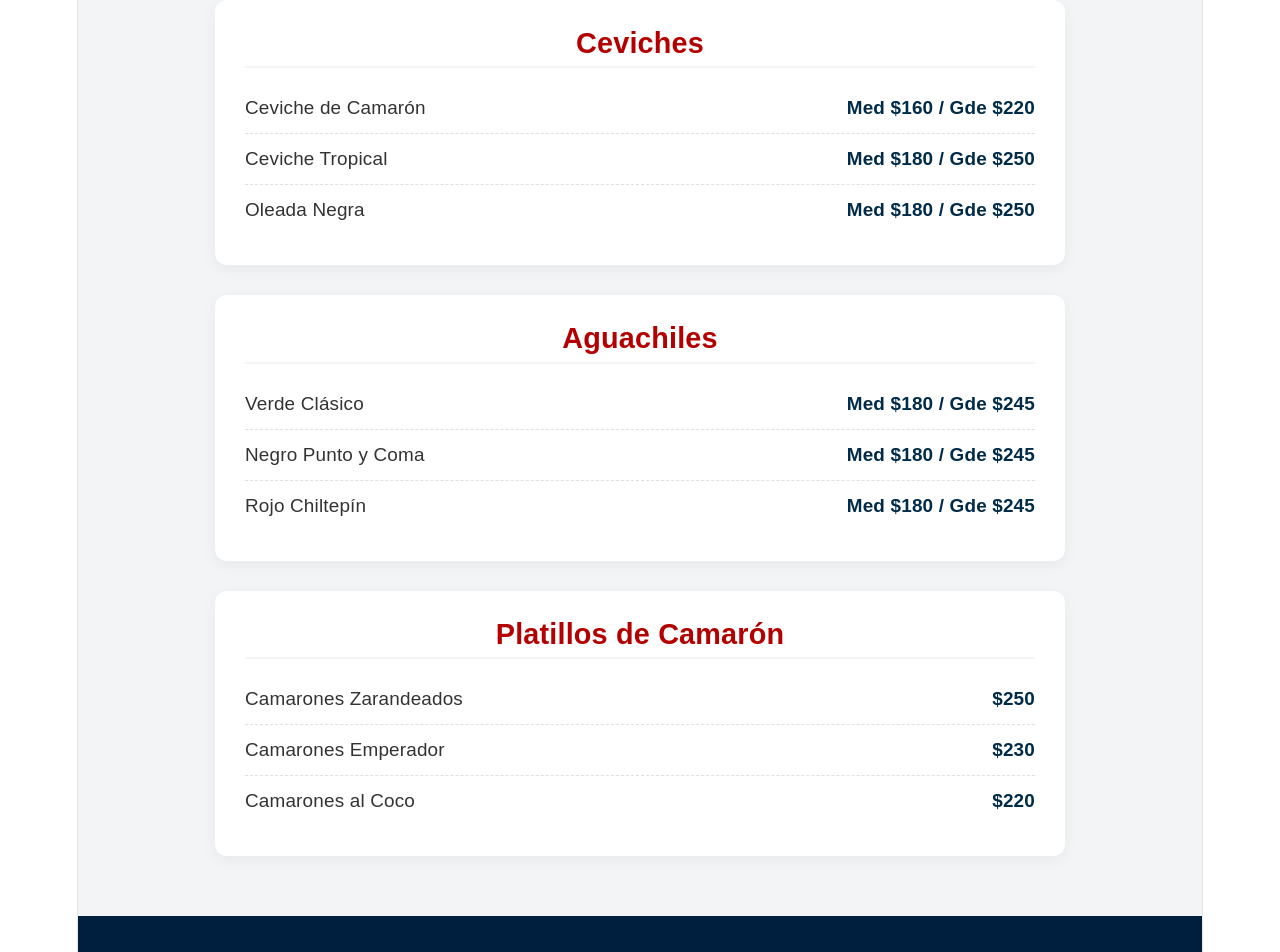
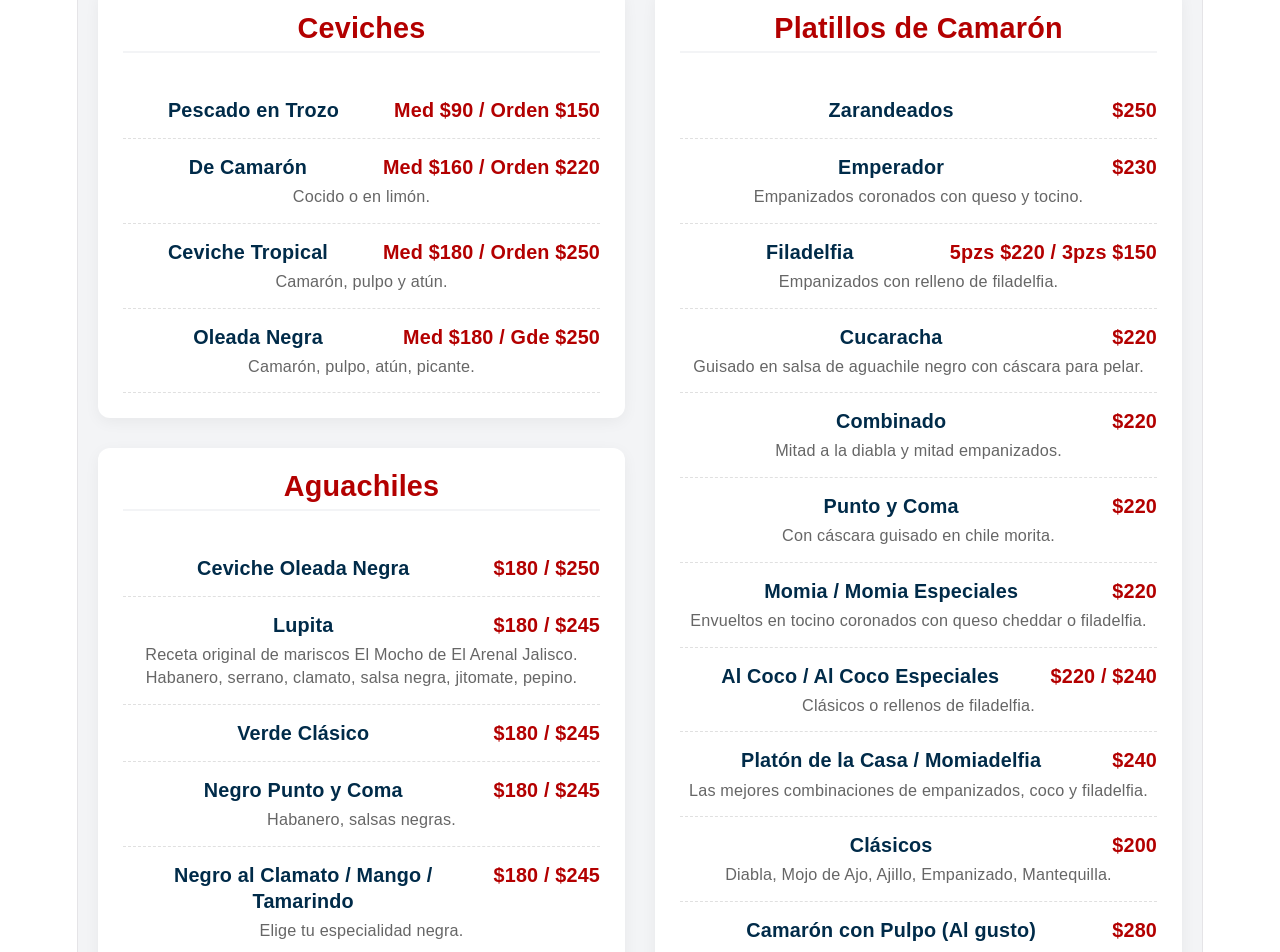
Before and after one commit to rodogonva-ops/punto-y-coma-web, a React (Vite) app: page / in a window 1280 px wide. Shown: the part 2080-3032 px from the top of the page. Built offline with nearby package versions, Linux system fonts and the light colour scheme.

Commit message:
super menu digital QR

```diff
--- a/src/components/Services.jsx
+++ b/src/components/Services.jsx
@@ -1,20 +1,31 @@
 import React from 'react';
 
+// Tarjetas visuales de hasta arriba
 const menuItems = [
   { id: 1, title: "Molcajetes Fríos y Calientes", img: "/molcajete.png", desc: "Camarón, pulpo, atún y mango bañados en nuestra salsa negra secreta." },
   { id: 2, title: "Cortes de Rib Eye", img: "/ribeye.png", desc: "300 gr de corte fino acompañado de complementos perfectos." },
   { id: 3, title: "Especialidades de Camarón", img: "/camarones.png", desc: "Empanizados, al coco, zarandeados o a la diabla. ¡Tú eliges!" }
 ];
 
+// Componente reutilizable para cada platillo (Mantiene el código limpio y profesional)
+const MenuItem = ({ name, price, desc }) => (
+  <li style={{ padding: '15px 0', borderBottom: '1px dashed #E0E0E0', display: 'flex', flexDirection: 'column', gap: '5px' }}>
+    <div style={{ display: 'flex', justifyContent: 'space-between', alignItems: 'flex-start' }}>
+      <span style={{ fontWeight: 'bold', color: '#002B49', flex: 1, paddingRight: '10px', fontSize: '1.1rem' }}>{name}</span>
+      <span style={{ fontWeight: 'bold', color: '#B30000', fontSize: '1.1rem', whiteSpace: 'nowrap' }}>{price}</span>
+    </div>
+    {desc && <span style={{ fontSize: '0.9rem', color: '#666', lineHeight: '1.4' }}>{desc}</span>}
+  </li>
+);
+
 function Services() {
   return (
     <section id="menu" style={{ backgroundColor: '#F3F4F6', padding: '60px 20px', fontFamily: 'sans-serif' }}>
 
+      {/* SECCIÓN VISUAL (Destacados) */}
       <div style={{ textAlign: 'center', marginBottom: '70px' }}>
         <h2 style={{ color: '#002B49', fontSize: '2.6rem', marginBottom: '10px', fontWeight: 'bold' }}>Nuestro Menú Destacado</h2>
-        <p style={{ color: '#555', fontSize: '1.1rem', marginBottom: '40px' }}>Especialidades preparadas al momento con ingredientes frescos.</p>
-
-        <div style={{ display: 'flex', flexWrap: 'wrap', justifyContent: 'center', gap: '30px' }}>
+        <div style={{ display: 'flex', flexWrap: 'wrap', justifyContent: 'center', gap: '30px', marginTop: '30px' }}>
           {menuItems.map(item => (
             <div key={item.id} style={{ backgroundColor: 'white', width: '320px', borderRadius: '15px', overflow: 'hidden', boxShadow: '0 6px 12px rgba(0,0,0,0.08)' }}>
               <img src={item.img} alt={item.title} style={{ width: '100%', height: '220px', objectFit: 'cover' }} />
@@ -27,36 +38,96 @@ function Services() {
         </div>
       </div>
 
+      {/* MENÚ DIGITAL (Optimizado para QR y Celulares) */}
       <div style={{ textAlign: 'center', marginBottom: '40px' }}>
-        <h2 style={{ color: '#002B49', fontSize: '2.6rem', margin: '0 0 10px 0', fontWeight: 'bold' }}>Nuestra Carta Completa</h2>
+        <h2 style={{ color: '#002B49', fontSize: '2.6rem', margin: '0 0 10px 0', fontWeight: 'bold' }}>Menú Digital</h2>
+        <p style={{ color: '#555', fontSize: '1.1rem', margin: '0' }}>Escanea, elige y pide directo a tu mesa o domicilio.</p>
       </div>
 
-      <div style={{ maxWidth: '850px', margin: '0 auto', display: 'flex', flexDirection: 'column', gap: '30px' }}>
-        <div style={{ backgroundColor: 'white', padding: '30px', borderRadius: '12px', boxShadow: '0 4px 15px rgba(0,0,0,0.05)' }}>
-          <h3 style={{ color: '#B30000', fontSize: '1.6rem', borderBottom: '2px solid #F3F4F6', paddingBottom: '10px', marginBottom: '15px', marginTop: 0, fontWeight: '700' }}>Ceviches</h3>
-          <ul style={{ listStyle: 'none', padding: 0, margin: 0, fontSize: '1.05rem', color: '#333' }}>
-            <li style={{ display: 'flex', justifyContent: 'space-between', padding: '12px 0', borderBottom: '1px dashed #E0E0E0' }}><span>Ceviche de Camarón</span><span style={{ fontWeight: 'bold', color: '#002B49' }}>Med $160 / Gde $220</span></li>
-            <li style={{ display: 'flex', justifyContent: 'space-between', padding: '12px 0', borderBottom: '1px dashed #E0E0E0' }}><span>Ceviche Tropical</span><span style={{ fontWeight: 'bold', color: '#002B49' }}>Med $180 / Gde $250</span></li>
-            <li style={{ display: 'flex', justifyContent: 'space-between', padding: '12px 0' }}><span>Oleada Negra</span><span style={{ fontWeight: 'bold', color: '#002B49' }}>Med $180 / Gde $250</span></li>
-          </ul>
+      {/* Contenedor Flex: En PC se ven 2 columnas, en celular 1 columna */}
+      <div style={{ maxWidth: '1100px', margin: '0 auto', display: 'flex', flexWrap: 'wrap', gap: '30px' }}>
+
+        {/* COLUMNA 1 */}
+        <div style={{ flex: '1 1 400px', display: 'flex', flexDirection: 'column', gap: '30px' }}>
+
+          {/* Ceviches */}
+          <div style={{ backgroundColor: 'white', padding: '25px', borderRadius: '12px', boxShadow: '0 4px 15px rgba(0,0,0,0.05)' }}>
+            <h3 style={{ color: '#B30000', fontSize: '1.6rem', borderBottom: '2px solid #F3F4F6', paddingBottom: '10px', marginTop: 0 }}>Ceviches</h3>
+            <ul style={{ listStyle: 'none', padding: 0, margin: 0 }}>
+              <MenuItem name="Pescado en Trozo" price="Med $90 / Orden $150" />
+              <MenuItem name="De Camarón" price="Med $160 / Orden $220" desc="Cocido o en limón." />
+              <MenuItem name="Ceviche Tropical" price="Med $180 / Orden $250" desc="Camarón, pulpo y atún." />
+              <MenuItem name="Oleada Negra" price="Med $180 / Gde $250" desc="Camarón, pulpo, atún, picante." />
+            </ul>
+          </div>
+
+          {/* Aguachiles */}
+          <div style={{ backgroundColor: 'white', padding: '25px', borderRadius: '12px', boxShadow: '0 4px 15px rgba(0,0,0,0.05)' }}>
+            <h3 style={{ color: '#B30000', fontSize: '1.6rem', borderBottom: '2px solid #F3F4F6', paddingBottom: '10px', marginTop: 0 }}>Aguachiles</h3>
+            <ul style={{ listStyle: 'none', padding: 0, margin: 0 }}>
+              <MenuItem name="Ceviche Oleada Negra" price="$180 / $250" />
+              <MenuItem name="Lupita" price="$180 / $245" desc="Receta original de mariscos El Mocho de El Arenal Jalisco. Habanero, serrano, clamato, salsa negra, jitomate, pepino." />
+              <MenuItem name="Verde Clásico" price="$180 / $245" />
+              <MenuItem name="Negro Punto y Coma" price="$180 / $245" desc="Habanero, salsas negras." />
+              <MenuItem name="Negro al Clamato / Mango / Tamarindo" price="$180 / $245" desc="Elige tu especialidad negra." />
+              <MenuItem name="Rojo Chiltepín / Merlina (Chiltepín Negro)" price="$180 / $245" />
+              <MenuItem name="Tiradito de Atún" price="$220" desc="Atún en láminas con nuestra exquisita salsa ponzu." />
+            </ul>
+          </div>
+
+          {/* Molcajetes y Torres */}
+          <div style={{ backgroundColor: 'white', padding: '25px', borderRadius: '12px', boxShadow: '0 4px 15px rgba(0,0,0,0.05)' }}>
+            <h3 style={{ color: '#B30000', fontSize: '1.6rem', borderBottom: '2px solid #F3F4F6', paddingBottom: '10px', marginTop: 0 }}>Molcajetes & Torres</h3>
+            <ul style={{ listStyle: 'none', padding: 0, margin: 0 }}>
+              <MenuItem name="Molcajete Frío" price="$220 - $280" desc="Camarón crudo, cocido, pulpo, atún y mango en salsa oleada negra." />
+              <MenuItem name="Molcajete Medina" price="$240 - $290" desc="Camarón crudo, cocido, pulpo y mango en salsa de aguachile negro." />
+              <MenuItem name="Torre de Mariscos" price="$400 (Media: $310)" desc="Ceviche de pescado base, camarón limón/cocido, atún, callo, pulpo, coronada con chicharrón de pescado y camarón." />
+            </ul>
+          </div>
+
         </div>
 
-        <div style={{ backgroundColor: 'white', padding: '30px', borderRadius: '12px', boxShadow: '0 4px 15px rgba(0,0,0,0.05)' }}>
-          <h3 style={{ color: '#B30000', fontSize: '1.6rem', borderBottom: '2px solid #F3F4F6', paddingBottom: '10px', marginBottom: '15px', marginTop: 0, fontWeight: '700' }}>Aguachiles</h3>
-          <ul style={{ listStyle: 'none', padding: 0, margin: 0, fontSize: '1.05rem', color: '#333' }}>
-            <li style={{ display: 'flex', justifyContent: 'space-between', padding: '12px 0', borderBottom: '1px dashed #E0E0E0' }}><span>Verde Clásico</span><span style={{ fontWeight: 'bold', color: '#002B49' }}>Med $180 / Gde $245</span></li>
-            <li style={{ display: 'flex', justifyContent: 'space-between', padding: '12px 0', borderBottom: '1px dashed #E0E0E0' }}><span>Negro Punto y Coma</span><span style={{ fontWeight: 'bold', color: '#002B49' }}>Med $180 / Gde $245</span></li>
-            <li style={{ display: 'flex', justifyContent: 'space-between', padding: '12px 0' }}><span>Rojo Chiltepín</span><span style={{ fontWeight: 'bold', color: '#002B49' }}>Med $180 / Gde $245</span></li>
-          </ul>
-        </div>
+        {/* COLUMNA 2 */}
+        <div style={{ flex: '1 1 400px', display: 'flex', flexDirection: 'column', gap: '30px' }}>
 
-        <div style={{ backgroundColor: 'white', padding: '30px', borderRadius: '12px', boxShadow: '0 4px 15px rgba(0,0,0,0.05)' }}>
-          <h3 style={{ color: '#B30000', fontSize: '1.6rem', borderBottom: '2px solid #F3F4F6', paddingBottom: '10px', marginBottom: '15px', marginTop: 0, fontWeight: '700' }}>Platillos de Camarón</h3>
-          <ul style={{ listStyle: 'none', padding: 0, margin: 0, fontSize: '1.05rem', color: '#333' }}>
-            <li style={{ display: 'flex', justifyContent: 'space-between', padding: '12px 0', borderBottom: '1px dashed #E0E0E0' }}><span>Camarones Zarandeados</span><span style={{ fontWeight: 'bold', color: '#002B49' }}>$250</span></li>
-            <li style={{ display: 'flex', justifyContent: 'space-between', padding: '12px 0', borderBottom: '1px dashed #E0E0E0' }}><span>Camarones Emperador</span><span style={{ fontWeight: 'bold', color: '#002B49' }}>$230</span></li>
-            <li style={{ display: 'flex', justifyContent: 'space-between', padding: '12px 0' }}><span>Camarones al Coco</span><span style={{ fontWeight: 'bold', color: '#002B49' }}>$220</span></li>
-          </ul>
+          {/* Platillos de Camarón */}
+          <div style={{ backgroundColor: 'white', padding: '25px', borderRadius: '12px', boxShadow: '0 4px 15px rgba(0,0,0,0.05)' }}>
+            <h3 style={{ color: '#B30000', fontSize: '1.6rem', borderBottom: '2px solid #F3F4F6', paddingBottom: '10px', marginTop: 0 }}>Platillos de Camarón</h3>
+            <ul style={{ listStyle: 'none', padding: 0, margin: 0 }}>
+              <MenuItem name="Zarandeados" price="$250" />
+              <MenuItem name="Emperador" price="$230" desc="Empanizados coronados con queso y tocino." />
+              <MenuItem name="Filadelfia" price="5pzs $220 / 3pzs $150" desc="Empanizados con relleno de filadelfia." />
+              <MenuItem name="Cucaracha" price="$220" desc="Guisado en salsa de aguachile negro con cáscara para pelar." />
+              <MenuItem name="Combinado" price="$220" desc="Mitad a la diabla y mitad empanizados." />
+              <MenuItem name="Punto y Coma" price="$220" desc="Con cáscara guisado en chile morita." />
+              <MenuItem name="Momia / Momia Especiales" price="$220" desc="Envueltos en tocino coronados con queso cheddar o filadelfia." />
+              <MenuItem name="Al Coco / Al Coco Especiales" price="$220 / $240" desc="Clásicos o rellenos de filadelfia." />
+              <MenuItem name="Platón de la Casa / Momiadelfia" price="$240" desc="Las mejores combinaciones de empanizados, coco y filadelfia." />
+              <MenuItem name="Clásicos" price="$200" desc="Diabla, Mojo de Ajo, Ajillo, Empanizado, Mantequilla." />
+              <MenuItem name="Camarón con Pulpo (Al gusto)" price="$280" />
+            </ul>
+          </div>
+
+          {/* Mariscadas */}
+          <div style={{ backgroundColor: 'white', padding: '25px', borderRadius: '12px', boxShadow: '0 4px 15px rgba(0,0,0,0.05)' }}>
+            <h3 style={{ color: '#B30000', fontSize: '1.6rem', borderBottom: '2px solid #F3F4F6', paddingBottom: '10px', marginTop: 0 }}>Mariscadas (2, 3 o 4 Personas)</h3>
+            <ul style={{ listStyle: 'none', padding: 0, margin: 0 }}>
+              <MenuItem name="Mariscada Caliente" price="$450 / $675 / $900" desc="Camarones coco, empanizados, filadelfia, zarandeado, punto y coma, con arroz, papas y ensalada." />
+              <MenuItem name="Mariscada Fría" price="$450 / $675 / $900" desc="Camarón limón, cocido, pulpo y atún estilo tiradito en salsa oleada negra." />
+            </ul>
+          </div>
+
+          {/* Filetes y Bebidas */}
+          <div style={{ backgroundColor: 'white', padding: '25px', borderRadius: '12px', boxShadow: '0 4px 15px rgba(0,0,0,0.05)' }}>
+            <h3 style={{ color: '#B30000', fontSize: '1.6rem', borderBottom: '2px solid #F3F4F6', paddingBottom: '10px', marginTop: 0 }}>Filetes, Entradas y Bebidas</h3>
+            <ul style={{ listStyle: 'none', padding: 0, margin: 0 }}>
+              <MenuItem name="Filete Punto y Coma / Emperador" price="$170 / $220" desc="Guisado en chile morita o Empanizado con relleno." />
+              <MenuItem name="Tostada de Marlin" price="$75" />
+              <MenuItem name="Refresco (355ml) / Limonada" price="$35 / $50" />
+              <MenuItem name="Cerveza" price="$40" />
+            </ul>
+          </div>
+
         </div>
       </div>
     </section>
```
